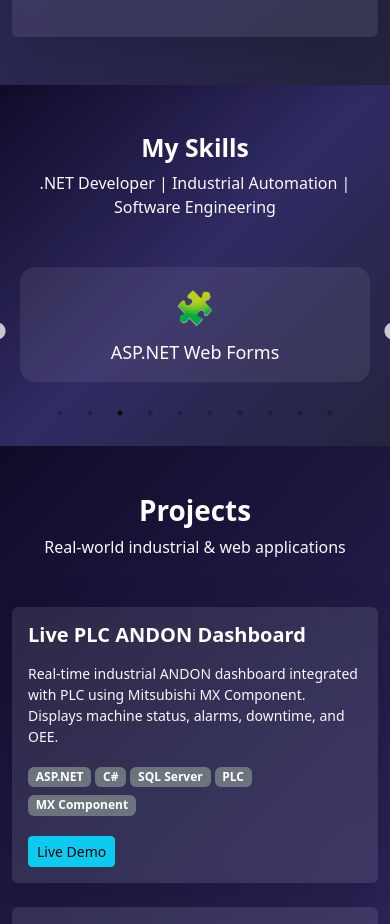
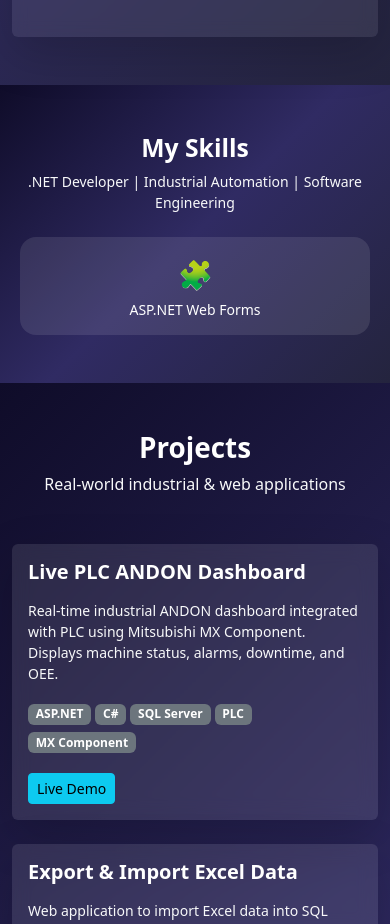
Before and after one commit to Hima322/Pandey-Himanshu, a React (Create React App) app: page / in a window 390 px wide. Shown: the part 2560-3484 px from the top of the page. Built offline with nearby package versions, Linux system fonts and the light colour scheme.

Commit message:
Update Skills section with fully responsive slider

```diff
--- a/public/index.html
+++ b/public/index.html
@@ -10,10 +10,7 @@
       content="Web site created using create-react-app"
     />
     <link rel="apple-touch-icon" href="%PUBLIC_URL%/logo192.png" />
-    <!--
-      manifest.json provides metadata used when your web app is installed on a
-      user's mobile device or desktop. See https://developers.google.com/web/fundamentals/web-app-manifest/
-    -->
+
     <link rel="manifest" href="%PUBLIC_URL%/manifest.json" />
 
     <title>Pandey-Himanshu</title>
--- a/src/components/Skills.jsx
+++ b/src/components/Skills.jsx
@@ -1,5 +1,7 @@
 import { Container } from "react-bootstrap";
 import Slider from "react-slick";
+import "slick-carousel/slick/slick.css";
+import "slick-carousel/slick/slick-theme.css";
 
 export default function Skills() {
   const skills = [
@@ -18,15 +20,29 @@ export default function Skills() {
   const settings = {
     dots: true,
     infinite: true,
-    speed: 600,
-    slidesToShow: 4, // number of skills visible at once
+    speed: 500,
+    slidesToShow: 4,
     slidesToScroll: 1,
     autoplay: true,
     autoplaySpeed: 2500,
+    arrows: false,
+    swipeToSlide: true,
     responsive: [
-      { breakpoint: 992, settings: { slidesToShow: 3 } },
-      { breakpoint: 768, settings: { slidesToShow: 2 } },
-      { breakpoint: 576, settings: { slidesToShow: 1 } },
+      {
+        breakpoint: 1200,
+        settings: { slidesToShow: 3 },
+      },
+      {
+        breakpoint: 992,
+        settings: { slidesToShow: 2 },
+      },
+      {
+        breakpoint: 576,
+        settings: {
+          slidesToShow: 1,
+          dots: false,
+        },
+      },
     ],
   };
 
@@ -39,13 +55,15 @@ export default function Skills() {
       }}
     >
       <Container>
-        <div className="text-center mb-5">
-          <h2 className="fw-bold">My Skills</h2>
-          <p className="text-light">
+        {/* Heading */}
+        <div className="text-center mb-4">
+          <h2 className="fw-bold fs-2 fs-md-1">My Skills</h2>
+          <p className="text-light small">
             .NET Developer | Industrial Automation | Software Engineering
           </p>
         </div>
 
+        {/* Slider */}
         <Slider {...settings}>
           {skills.map((skill, idx) => (
             <Skill key={idx} icon={skill.icon} text={skill.text} />
@@ -58,22 +76,34 @@ export default function Skills() {
 
 function Skill({ icon, text }) {
   return (
+    <div className="px-2">
       <div
-      className="d-flex align-items-center justify-content-center mb-3 p-3 mx-2"
+        className="d-flex flex-column align-items-center justify-content-center text-center p-3"
         style={{
-        background: "rgba(255,255,255,0.08)",
-        borderRadius: "15px",
-        minHeight: "80px",
-        fontSize: "18px",
-        flexDirection: "column",
-        textAlign: "center",
-        transition: "0.3s",
+          background: "rgba(255,255,255,0.1)",
+          borderRadius: "16px",
+          minHeight: "90px",
+          transition: "all 0.3s ease",
         }}
       >
-      <span style={{ fontSize: "32px" }} className="mb-2">
+        <span
+          style={{
+            fontSize: "28px",
+            marginBottom: "6px",
+          }}
+        >
           {icon}
         </span>
-      <span>{text}</span>
+
+        <span
+          style={{
+            fontSize: "14px",
+            lineHeight: "1.3",
+          }}
+        >
+          {text}
+        </span>
+      </div>
     </div>
   );
 }
```
Lines whose indentation alone changed are shown as unchanged.
